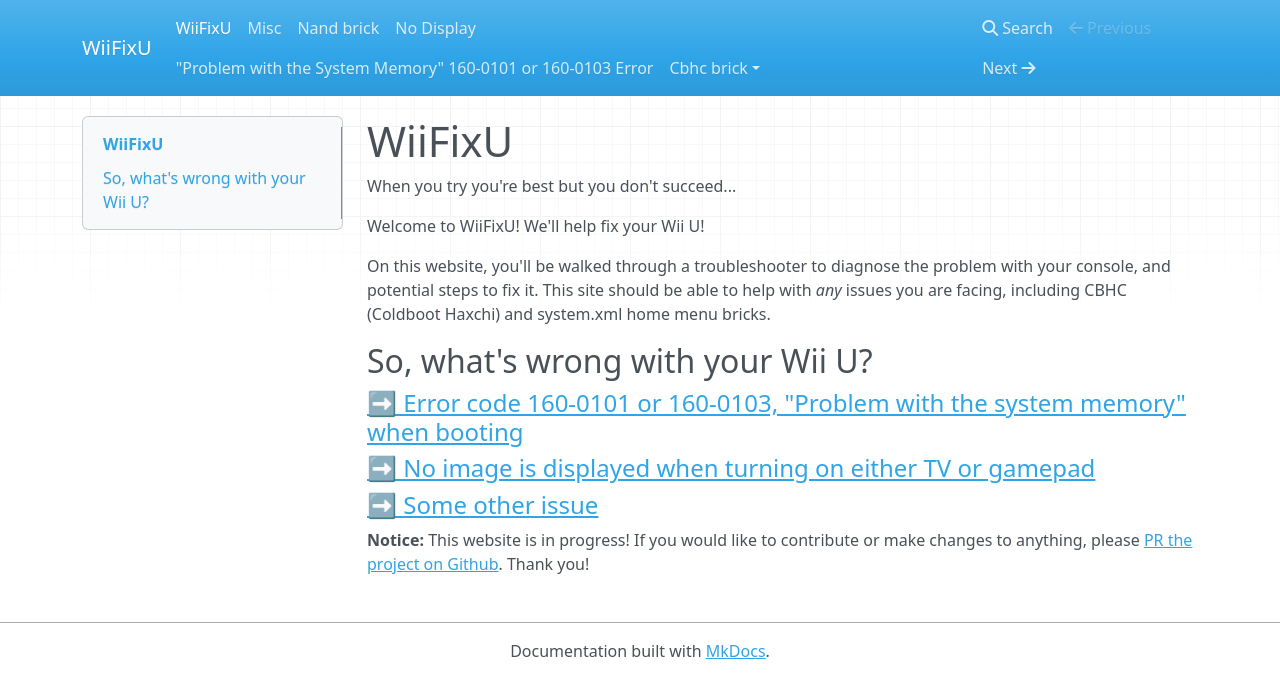
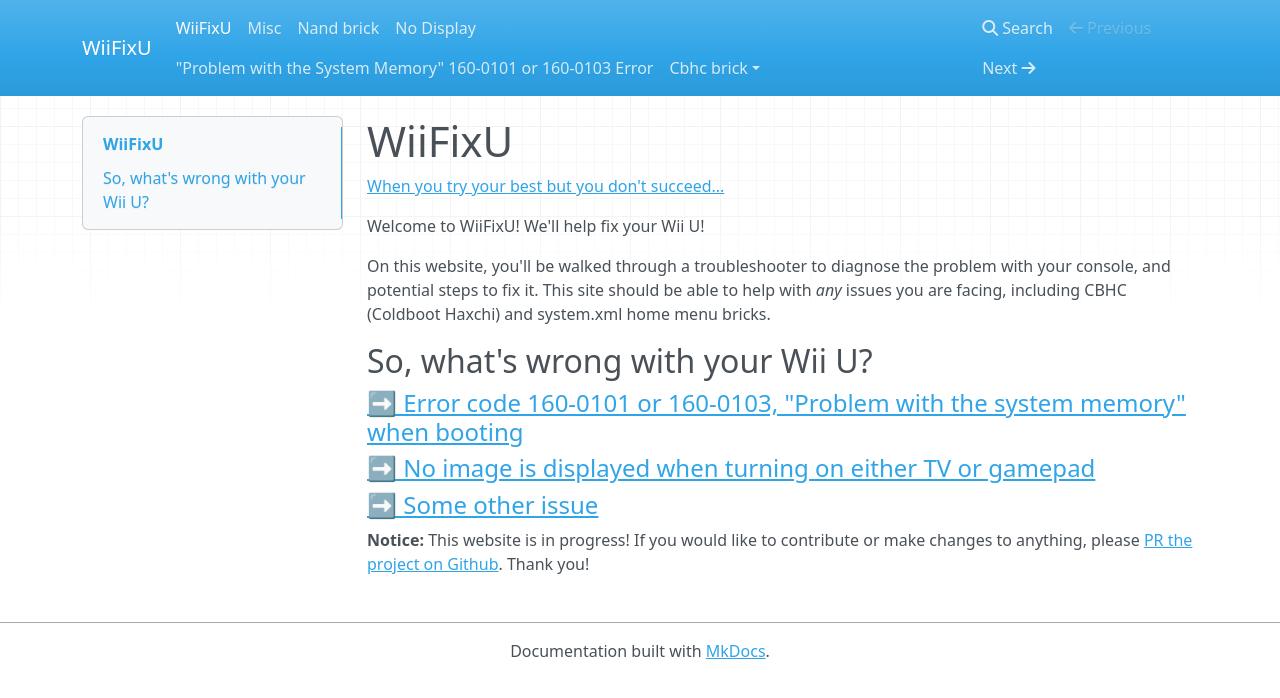
Before and after one commit to fortheusers/wiifixu.com, an MkDocs documentation site: the page built from docs/index.md, in a window 1280 px wide. Shown: the top 698 px of the page. Built offline with MkDocs 1.6.1, drawn with Linux system fonts in a browser that asks for light colours; nearby versions of some CDN libraries.

Commit message:
index: add YT link

```diff
--- a/docs/index.md
+++ b/docs/index.md
@@ -1,6 +1,6 @@
 # WiiFixU
 
-When you try you're best but you don't succeed...
+[When you try your best but you don't succeed...](https://www.youtube.com/watch?v=k4V3Mo61fJM)
 
 Welcome to WiiFixU! We'll help fix your Wii U!
 
```
